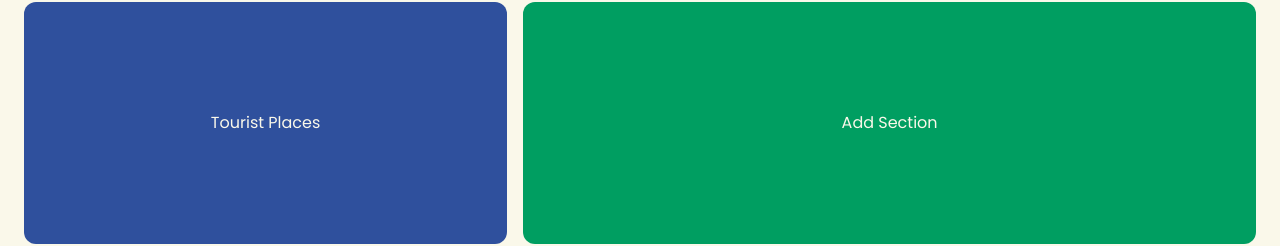
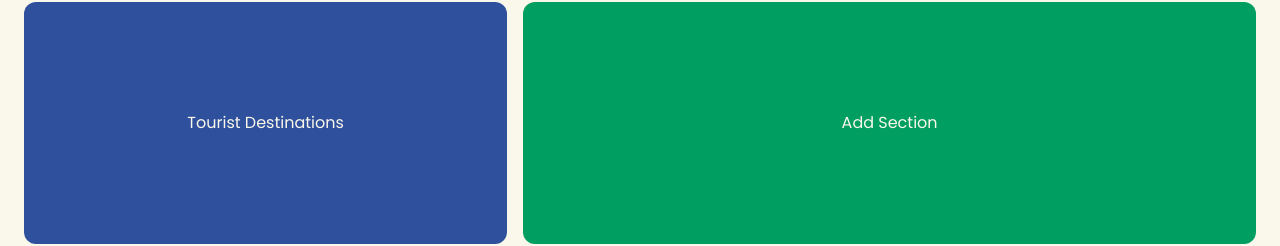
Before and after one commit to michaelcanonizado/happy-island, a Next.js app: page / in a window 1280 px wide. Shown: the part 2541-2787 px from the top of the page. Built offline with nearby package versions, Linux system fonts and the light colour scheme.

Commit message:
feat: add /tourist-destinations route

```diff
--- /dev/null
+++ b/src/app/tourist-destinations/page.tsx
@@ -0,0 +1,7 @@
+import React from 'react';
+
+const TouristDestinations = () => {
+	return <div>Tourist Destinations</div>;
+};
+
+export default TouristDestinations;
--- a/src/components/home/bento.tsx
+++ b/src/components/home/bento.tsx
@@ -84,11 +84,11 @@ const Bento = () => {
 					}}
 				>
 					<Link
-						href="/tourist-places"
+						href="/tourist-destinations"
 						className="absolute inset-0 flex flex-col justify-center items-center"
 					>
 						<div className="">
-							<p className="">Tourist Places</p>
+							<p className="">Tourist Destinations</p>
 						</div>
 					</Link>
 				</motion.div>
```
